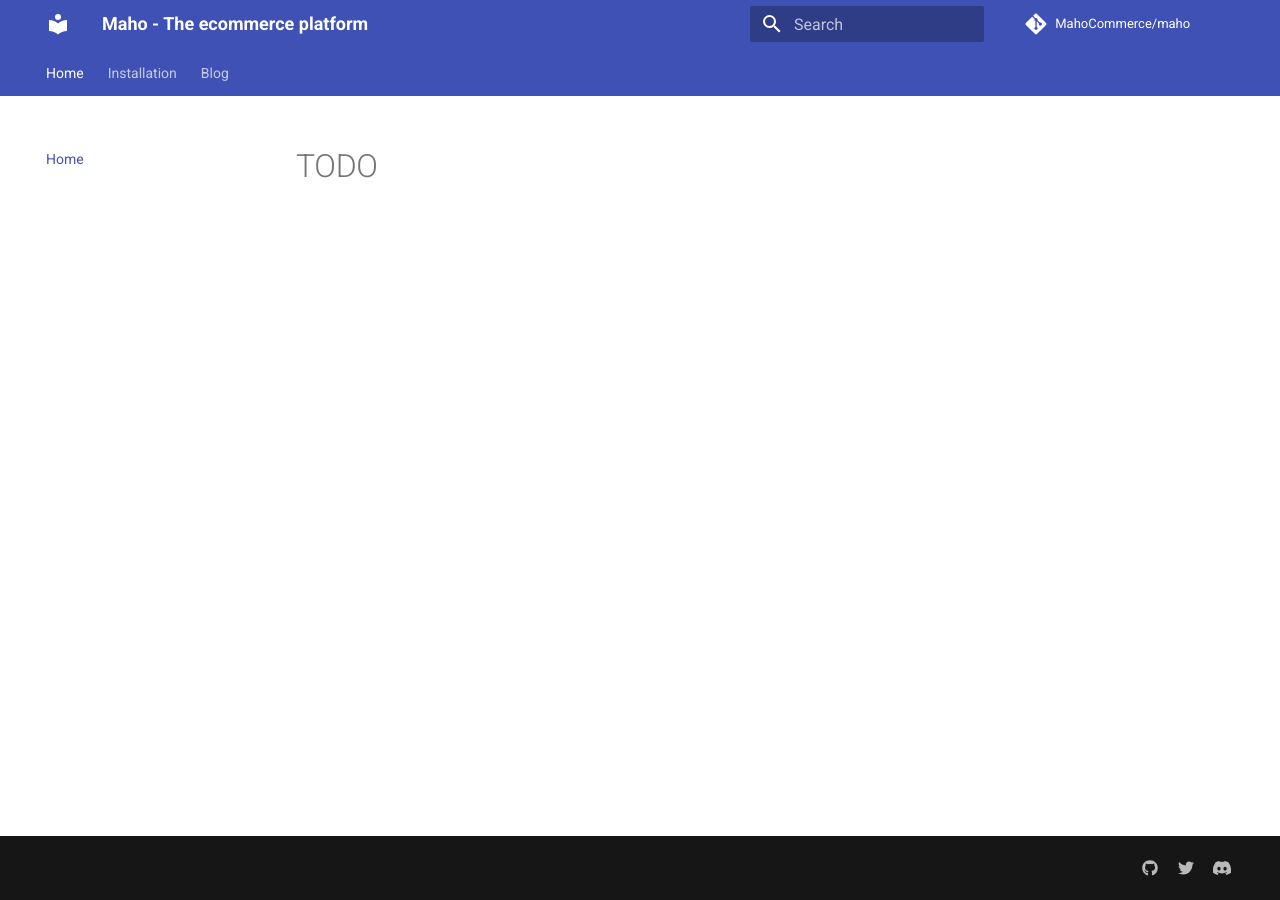
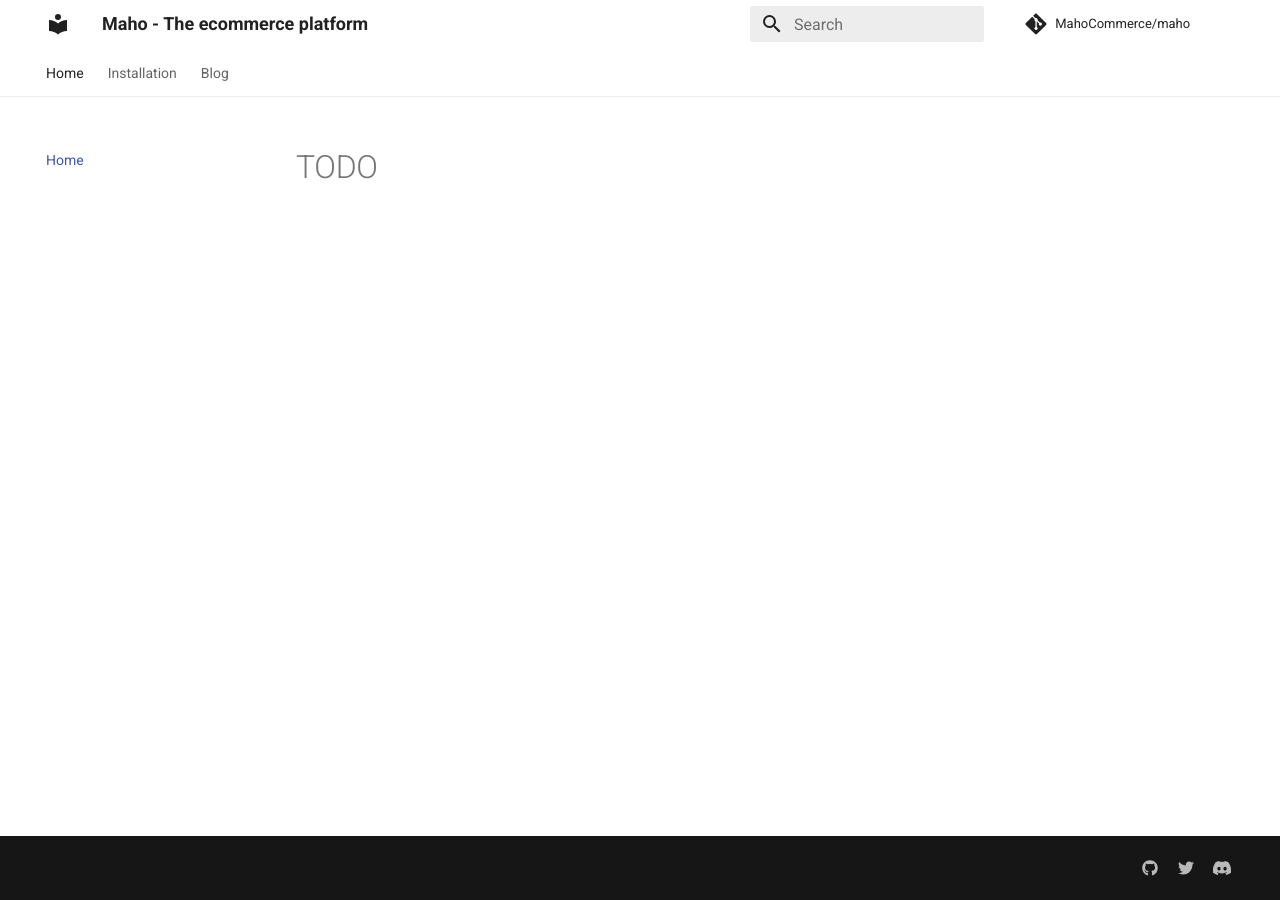
Before and after one commit to MahoCommerce/mahocommerce.com, an MkDocs documentation site: the page built from docs/index.md, in a window 1280 px wide. Built offline with MkDocs 1.6.1 and Material for MkDocs 9.7.7, drawn with Linux system fonts in a browser that asks for light colours; comment, search, counter and statistics services are not loaded.

Commit message:
different colors

```diff
--- a/mkdocs.yml
+++ b/mkdocs.yml
@@ -9,8 +9,8 @@ theme:
 #  favicon: assets/favicon.png
   palette:
     - scheme: default
-      primary: indigo
-      accent: indigo
+      primary: white
+      accent: teal
   features:
     - navigation.tabs
     - navigation.sections
```
